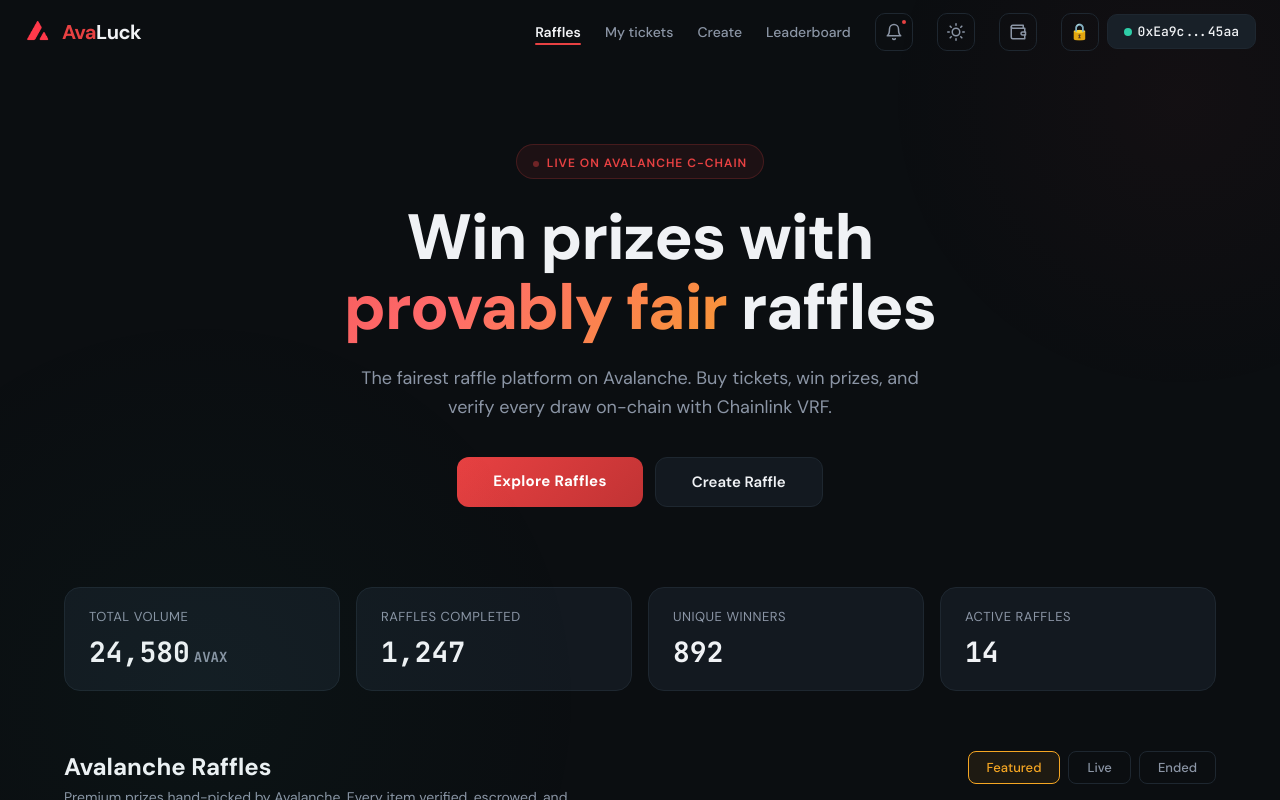
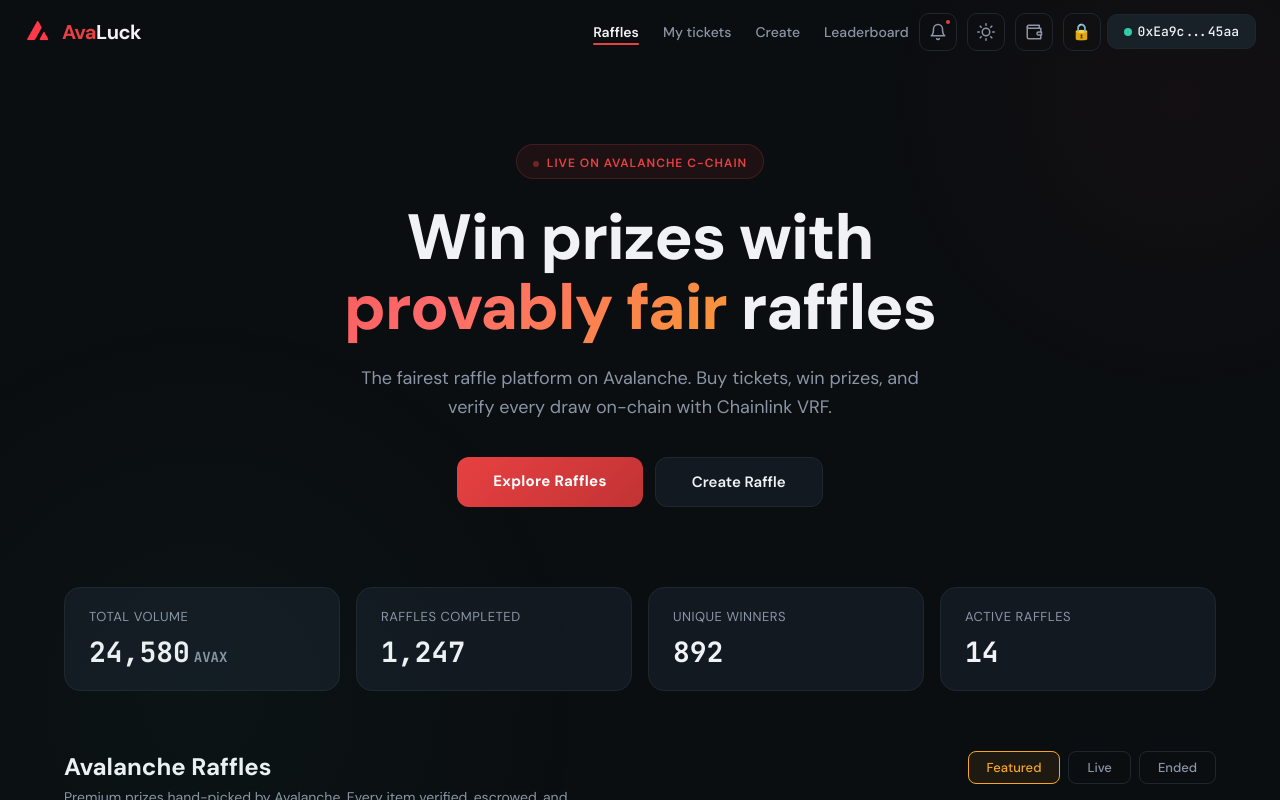
Before and after one commit to joeycannoliLABS/AvaLuck, a React (Vite) app: page / in a window 1280 px wide. Both pictures are taken after a click on the button "Connect wallet". Shown: the top 800 px of the page. Built offline with nearby package versions, Linux system fonts and the light colour scheme.

Commit message:
Update Navbar.jsx

```diff
--- a/src/components/Navbar.jsx
+++ b/src/components/Navbar.jsx
@@ -325,7 +325,7 @@
           </span>
         </Link>
 
-        <div style={{ display: 'flex', alignItems: 'center', gap: 24 }}>
+        <div style={{ display: 'flex', alignItems: 'center', gap: 10 }}>
           <div style={{ display: 'flex', gap: 24 }} className="desktop-nav">
             {navLinks.map(link => (
               <Link
@@ -445,7 +445,7 @@
           </div>
 
           {isConnected ? (
-            <div style={{ display: 'flex', alignItems: 'center', gap: 8 }}>
+            <div style={{ display: 'flex', alignItems: 'center', gap: 6 }}>
               {/* Admin toggle (for demo) */}
               <button
                 onClick={toggleAdmin}
```
